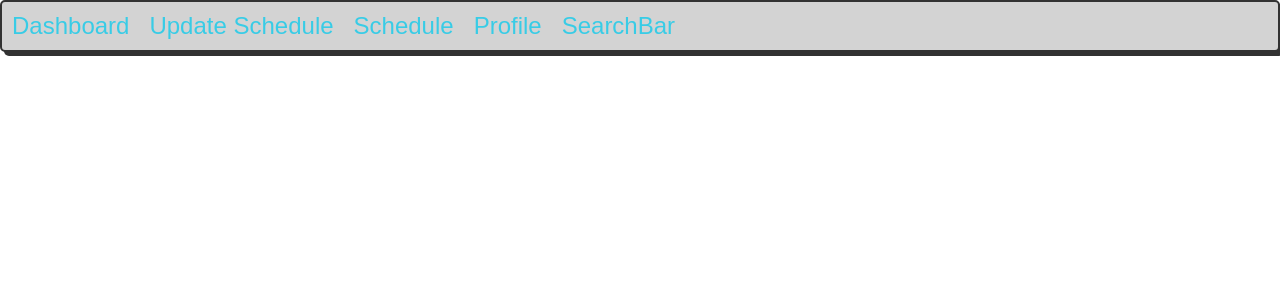
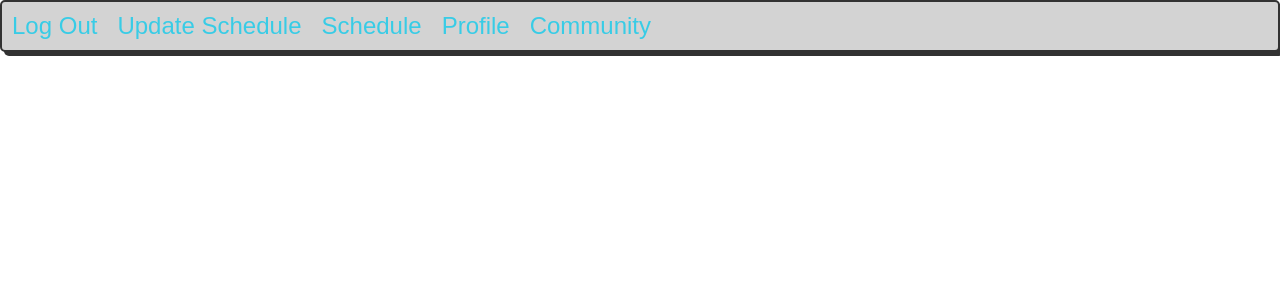
Before and after one commit to ghapanda/MERN-MASTERMINDS, a React (Create React App) app in the folder client/: page /dashboard in a window 1280 px wide. Shown: the top 300 px of the page. Built offline with nearby package versions, Linux system fonts and the light colour scheme; sample sign-in values are in the browser's storage; a web font is replaced by a local one.

Commit message:
Reapply "Dashboard Changes"
This reverts commit dd8f4629b7dea911b9b89215aa67d2b441d434d3.

```diff
--- a/client/src/components/dashboard.js
+++ b/client/src/components/dashboard.js
@@ -8,7 +8,7 @@ export default function Navbar() {
   return (
     <div className="navbar">
       <Link to="/" className={location.pathname === "/" ? "active" : ""}>
-        Dashboard
+        Log Out
       </Link>
       <Link
         to="/update-schedule"
@@ -29,7 +29,7 @@ export default function Navbar() {
         to="/searchbar"
         className={location.pathname === "/searchbar" ? "active" : ""}
       >
-        SearchBar
+        Community
       </Link>
     </div>
   );
```
